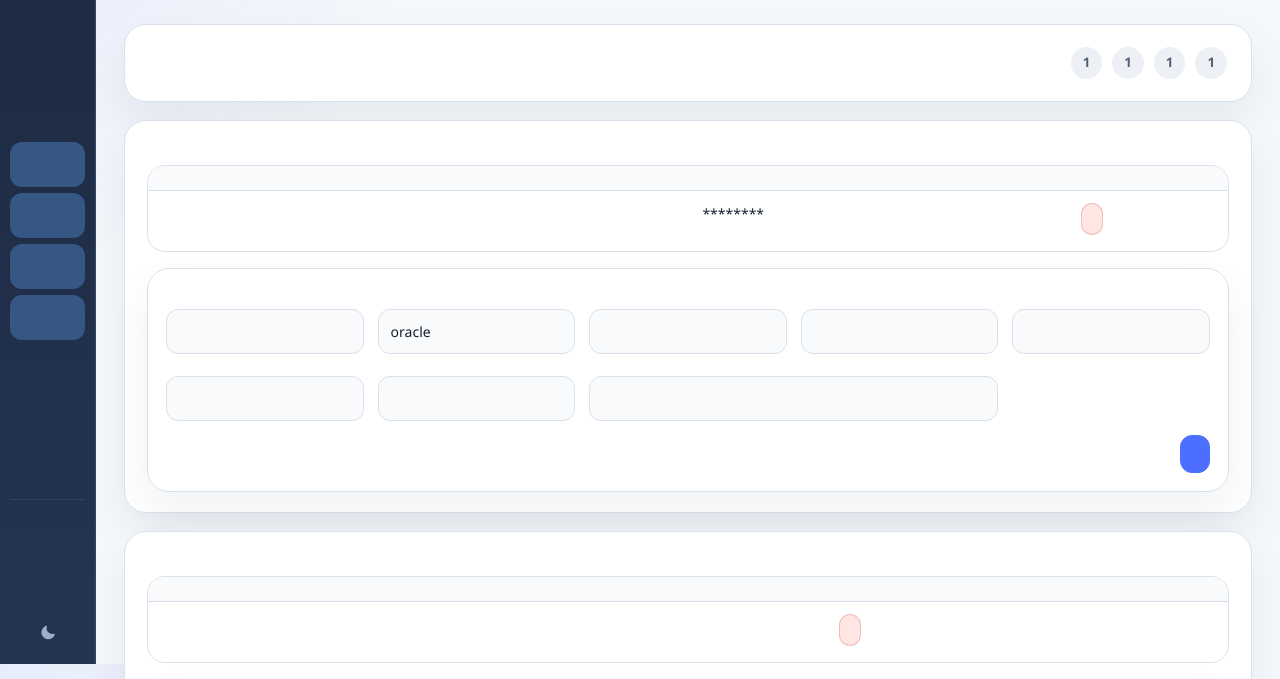
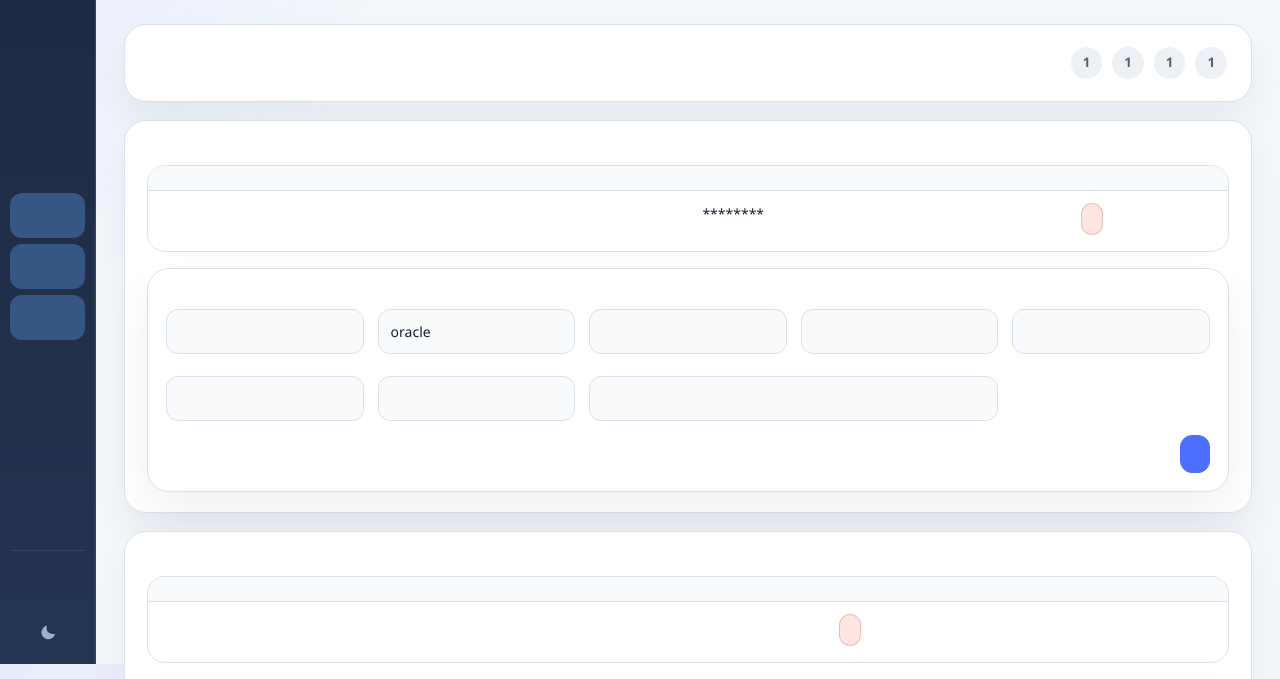
Before and after one commit to jwleepro/airflow_lite, a Python web app: template src/airflow_lite/api/templates/admin.html in a window 1280 px wide. Shown: the part 136-815 px from the top of the page. Run offline with Jinja, Linux system fonts and the light colour scheme; the template is opened without the code that fills it: most values are stand-ins (such as "Sample title", 1, 10 or a date in 2020).

Commit message:
chore: remove unused navigation items from base template

```diff
--- a/src/airflow_lite/api/templates/base.html
+++ b/src/airflow_lite/api/templates/base.html
@@ -40,7 +40,6 @@
           {% set nav_items = [
             (t('webui.layout.nav.pipelines'), MONITOR_PATH, ICON_PIPELINES),
             (t('webui.layout.nav.analytics'), MONITOR_ANALYTICS_PATH, ICON_ANALYTICS),
-            (t('webui.layout.nav.exports'), MONITOR_EXPORTS_PATH, ICON_EXPORTS),
             (t('webui.layout.nav.admin'), MONITOR_ADMIN_PATH, ICON_ADMIN),
           ] %}
           {% for label, href, icon in nav_items %}
@@ -60,10 +59,6 @@
           <a class="sidebar-utility" href="{{ lang_url('/docs') }}" target="_blank" rel="noreferrer" title="{{ t('webui.layout.link.swagger') }}">
             <span class="sidebar-icon" aria-hidden="true">{{ ICON_DOCS }}</span>
             <span class="sidebar-label">{{ t('webui.layout.link.swagger') }}</span>
-          </a>
-          <a class="sidebar-utility" href="{{ lang_url(PIPELINES_PATH) }}" target="_blank" rel="noreferrer" title="{{ t('webui.layout.link.pipeline_api') }}">
-            <span class="sidebar-icon" aria-hidden="true">{{ ICON_API }}</span>
-            <span class="sidebar-label">{{ t('webui.layout.link.pipeline_api') }}</span>
           </a>
           <button id="theme-toggle" class="sidebar-utility theme-toggle" type="button" title="Toggle theme" aria-label="Toggle theme"></button>
         </div>
```
